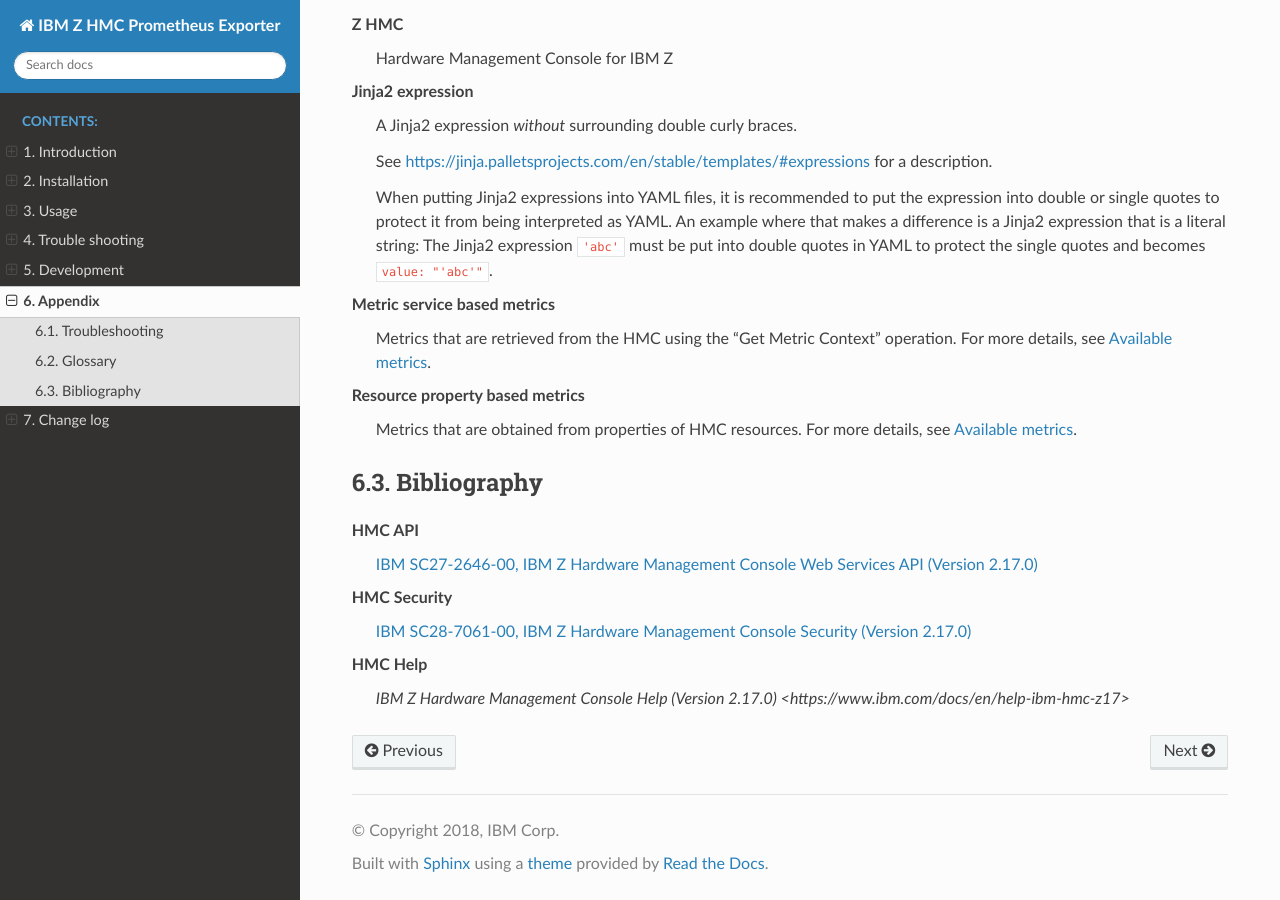
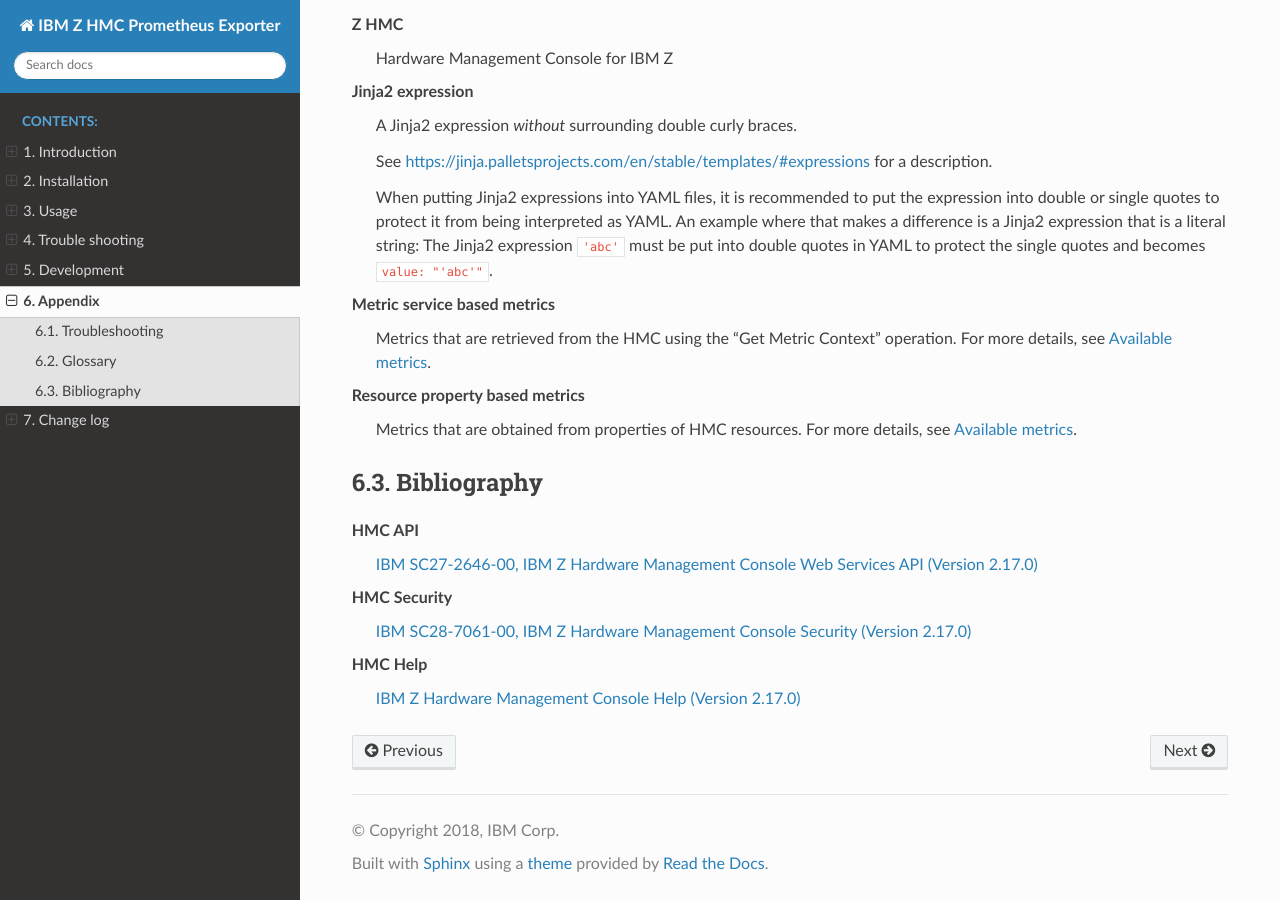
Before and after one commit to zhmcclient/zhmc-prometheus-exporter, a Sphinx documentation site: the page built from docs/appendix.rst, in a window 1280 px wide and 900 px high, scrolled down 553 px. Built offline with Sphinx 7.4.7 and the Read the Docs theme 3.1.0, drawn with Linux system fonts in a browser that asks for light colours; the version number could not be read and is left out.

```diff
--- /dev/null
+++ b/changes/noissue.45.fix.rst
@@ -0,0 +1 @@
+Docs: Fixed a link in the Bibliography section.
--- a/docs/appendix.rst
+++ b/docs/appendix.rst
@@ -75,4 +75,4 @@ Bibliography
        `IBM SC28-7061-00, IBM Z Hardware Management Console Security (Version 2.17.0) <https://www.ibm.com/docs/ko/module_1721331501652/pdf/SC28-7061-00.pdf>`_
 
    HMC Help
-       `IBM Z Hardware Management Console Help (Version 2.17.0) <https://www.ibm.com/docs/en/help-ibm-hmc-z17>`
+       `IBM Z Hardware Management Console Help (Version 2.17.0) <https://www.ibm.com/docs/en/help-ibm-hmc-z17>`_
```
